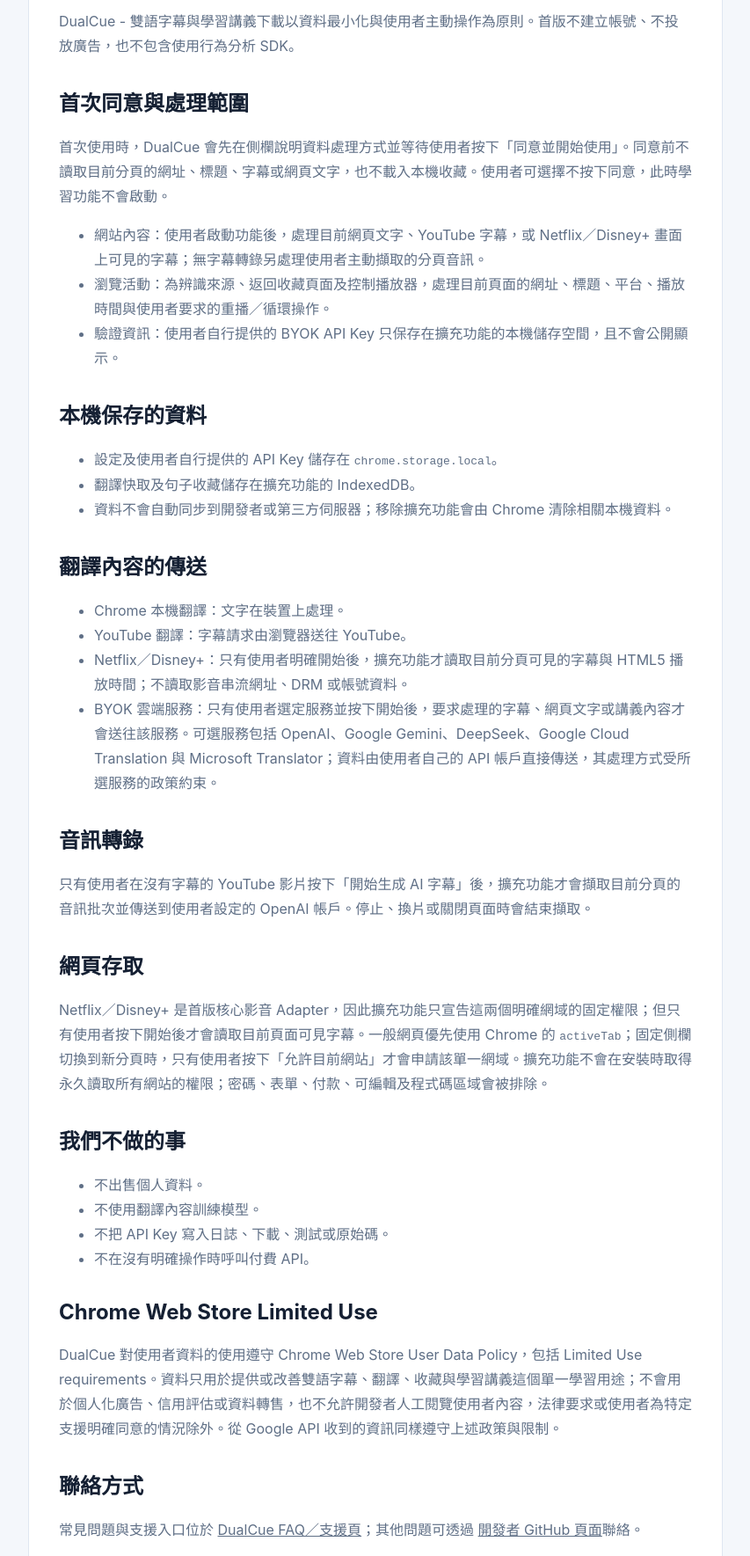
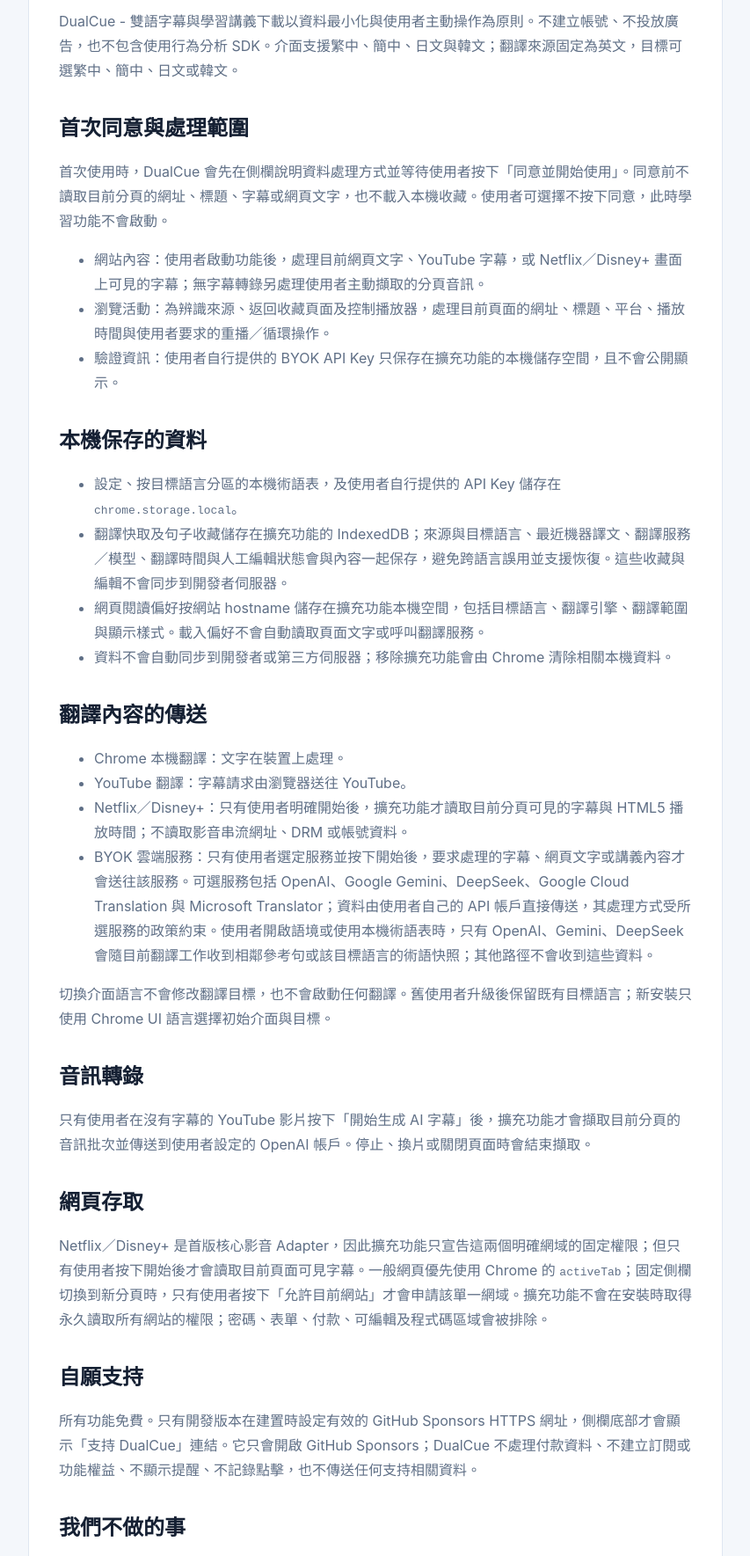
Before and after one commit to Craighsieh/bilingual-learning-assistant-site, a plain HTML site: page privacy.html in a window 1280 px wide. Shown: the part 256-2025 px from the top of the page at 88% size, without its empty margins (213-1066 px from the left). Drawn offline with Linux system fonts and the light colour scheme.

Commit message:
chore: prepare phase 2 public documentation

```diff
--- a/privacy.html
+++ b/privacy.html
@@ -13,7 +13,7 @@
       <article>
         <p class="eyebrow">LAST UPDATED 2026-07-24</p>
         <h1>隱私政策</h1>
-        <p>DualCue - 雙語字幕與學習講義下載以資料最小化與使用者主動操作為原則。首版不建立帳號、不投放廣告，也不包含使用行為分析 SDK。</p>
+        <p>DualCue - 雙語字幕與學習講義下載以資料最小化與使用者主動操作為原則。不建立帳號、不投放廣告，也不包含使用行為分析 SDK。介面支援繁中、簡中、日文與韓文；翻譯來源固定為英文，目標可選繁中、簡中、日文或韓文。</p>
         <h2>首次同意與處理範圍</h2>
         <p>首次使用時，DualCue 會先在側欄說明資料處理方式並等待使用者按下「同意並開始使用」。同意前不讀取目前分頁的網址、標題、字幕或網頁文字，也不載入本機收藏。使用者可選擇不按下同意，此時學習功能不會啟動。</p>
         <ul>
@@ -23,8 +23,9 @@
         </ul>
         <h2>本機保存的資料</h2>
         <ul>
-          <li>設定及使用者自行提供的 API Key 儲存在 <code>chrome.storage.local</code>。</li>
-          <li>翻譯快取及句子收藏儲存在擴充功能的 IndexedDB。</li>
+          <li>設定、按目標語言分區的本機術語表，及使用者自行提供的 API Key 儲存在 <code>chrome.storage.local</code>。</li>
+          <li>翻譯快取及句子收藏儲存在擴充功能的 IndexedDB；來源與目標語言、最近機器譯文、翻譯服務／模型、翻譯時間與人工編輯狀態會與內容一起保存，避免跨語言誤用並支援恢復。這些收藏與編輯不會同步到開發者伺服器。</li>
+          <li>網頁閱讀偏好按網站 hostname 儲存在擴充功能本機空間，包括目標語言、翻譯引擎、翻譯範圍與顯示樣式。載入偏好不會自動讀取頁面文字或呼叫翻譯服務。</li>
           <li>資料不會自動同步到開發者或第三方伺服器；移除擴充功能會由 Chrome 清除相關本機資料。</li>
         </ul>
         <h2>翻譯內容的傳送</h2>
@@ -32,12 +33,15 @@
           <li>Chrome 本機翻譯：文字在裝置上處理。</li>
           <li>YouTube 翻譯：字幕請求由瀏覽器送往 YouTube。</li>
           <li>Netflix／Disney+：只有使用者明確開始後，擴充功能才讀取目前分頁可見的字幕與 HTML5 播放時間；不讀取影音串流網址、DRM 或帳號資料。</li>
-          <li>BYOK 雲端服務：只有使用者選定服務並按下開始後，要求處理的字幕、網頁文字或講義內容才會送往該服務。可選服務包括 OpenAI、Google Gemini、DeepSeek、Google Cloud Translation 與 Microsoft Translator；資料由使用者自己的 API 帳戶直接傳送，其處理方式受所選服務的政策約束。</li>
+          <li>BYOK 雲端服務：只有使用者選定服務並按下開始後，要求處理的字幕、網頁文字或講義內容才會送往該服務。可選服務包括 OpenAI、Google Gemini、DeepSeek、Google Cloud Translation 與 Microsoft Translator；資料由使用者自己的 API 帳戶直接傳送，其處理方式受所選服務的政策約束。使用者開啟語境或使用本機術語表時，只有 OpenAI、Gemini、DeepSeek 會隨目前翻譯工作收到相鄰參考句或該目標語言的術語快照；其他路徑不會收到這些資料。</li>
         </ul>
+        <p>切換介面語言不會修改翻譯目標，也不會啟動任何翻譯。舊使用者升級後保留既有目標語言；新安裝只使用 Chrome UI 語言選擇初始介面與目標。</p>
         <h2>音訊轉錄</h2>
         <p>只有使用者在沒有字幕的 YouTube 影片按下「開始生成 AI 字幕」後，擴充功能才會擷取目前分頁的音訊批次並傳送到使用者設定的 OpenAI 帳戶。停止、換片或關閉頁面時會結束擷取。</p>
         <h2>網頁存取</h2>
         <p>Netflix／Disney+ 是首版核心影音 Adapter，因此擴充功能只宣告這兩個明確網域的固定權限；但只有使用者按下開始後才會讀取目前頁面可見字幕。一般網頁優先使用 Chrome 的 <code>activeTab</code>；固定側欄切換到新分頁時，只有使用者按下「允許目前網站」才會申請該單一網域。擴充功能不會在安裝時取得永久讀取所有網站的權限；密碼、表單、付款、可編輯及程式碼區域會被排除。</p>
+        <h2>自願支持</h2>
+        <p>所有功能免費。只有開發版本在建置時設定有效的 GitHub Sponsors HTTPS 網址，側欄底部才會顯示「支持 DualCue」連結。它只會開啟 GitHub Sponsors；DualCue 不處理付款資料、不建立訂閱或功能權益、不顯示提醒、不記錄點擊，也不傳送任何支持相關資料。</p>
         <h2>我們不做的事</h2>
         <ul><li>不出售個人資料。</li><li>不使用翻譯內容訓練模型。</li><li>不把 API Key 寫入日誌、下載、測試或原始碼。</li><li>不在沒有明確操作時呼叫付費 API。</li></ul>
         <h2>Chrome Web Store Limited Use</h2>
```
Also changed, not shown: faq.html (+9 -2 lines), index.html (+4 -4 lines).
